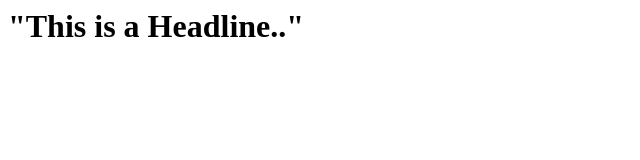
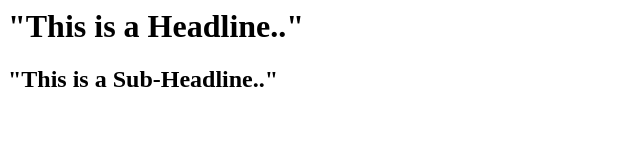
Before and after one commit to keshav-creator/git_repo, a plain HTML site: page index.html in a window 1280 px wide. Shown: the whole page, without its empty margins (0-640 px from the left). Drawn offline with Linux system fonts and the light colour scheme.

Commit message:
Added subheading

```diff
--- a/index.html
+++ b/index.html
@@ -1,5 +1,6 @@
 <html>
     <body>
         <h1>"This is a Headline.."</h1>
+        <h2>"This is a Sub-Headline.."</h2>
     </body>
 </html>
```
